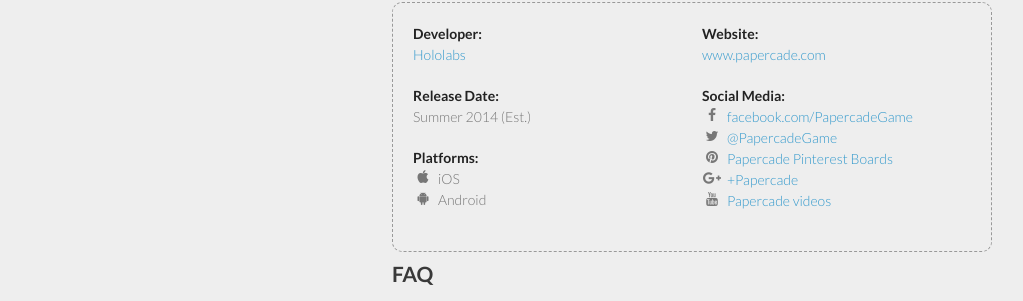
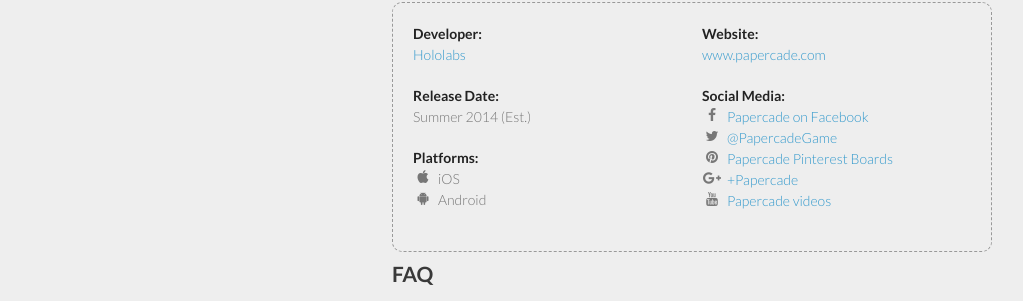
Before and after one commit to hololabs/hololabs.github.io, a Jekyll site: the page built from projects/papercade/index.html, in a window 1280 px wide and 900 px high. Shown: the part 396-697 px from the top of the window, without its empty margins (128-1151 px from the left). Built offline with Jekyll 4.4.1, drawn with Linux system fonts in a browser that asks for light colours; nearby versions of some CDN libraries; Markdown is read by kramdown in place of the engine named in the settings.

Commit message:
change facebook title

```diff
--- a/projects/papercade/index.html
+++ b/projects/papercade/index.html
@@ -65,7 +65,7 @@
 
       <strong>Social Media:</strong>
       <ul class="fa-ul fontawesome-override">
-      <li><i class="fa-li fa fa-facebook fa-fw"></i><a href="https://www.facebook.com/PapercadeGame" target="_blank">facebook.com/PapercadeGame</a></li>
+      <li><i class="fa-li fa fa-facebook fa-fw"></i><a href="https://www.facebook.com/PapercadeGame" target="_blank">Papercade on Facebook</a></li>
       <li><i class="fa-li fa fa-twitter fa-fw"></i><a href="https://twitter.com/papercadegame" target="_blank">@PapercadeGame</a></li>
       <li><i class="fa-li fa fa-pinterest fa-fw"></i><a href="http://www.pinterest.com/papercadegame/" target="_blank">Papercade Pinterest Boards</a></li>
       <li><i class="fa-li fa fa-google-plus fa-fw"></i><a href="https://plus.google.com/+Papercade" target="_blank">+Papercade</a></li>
```
